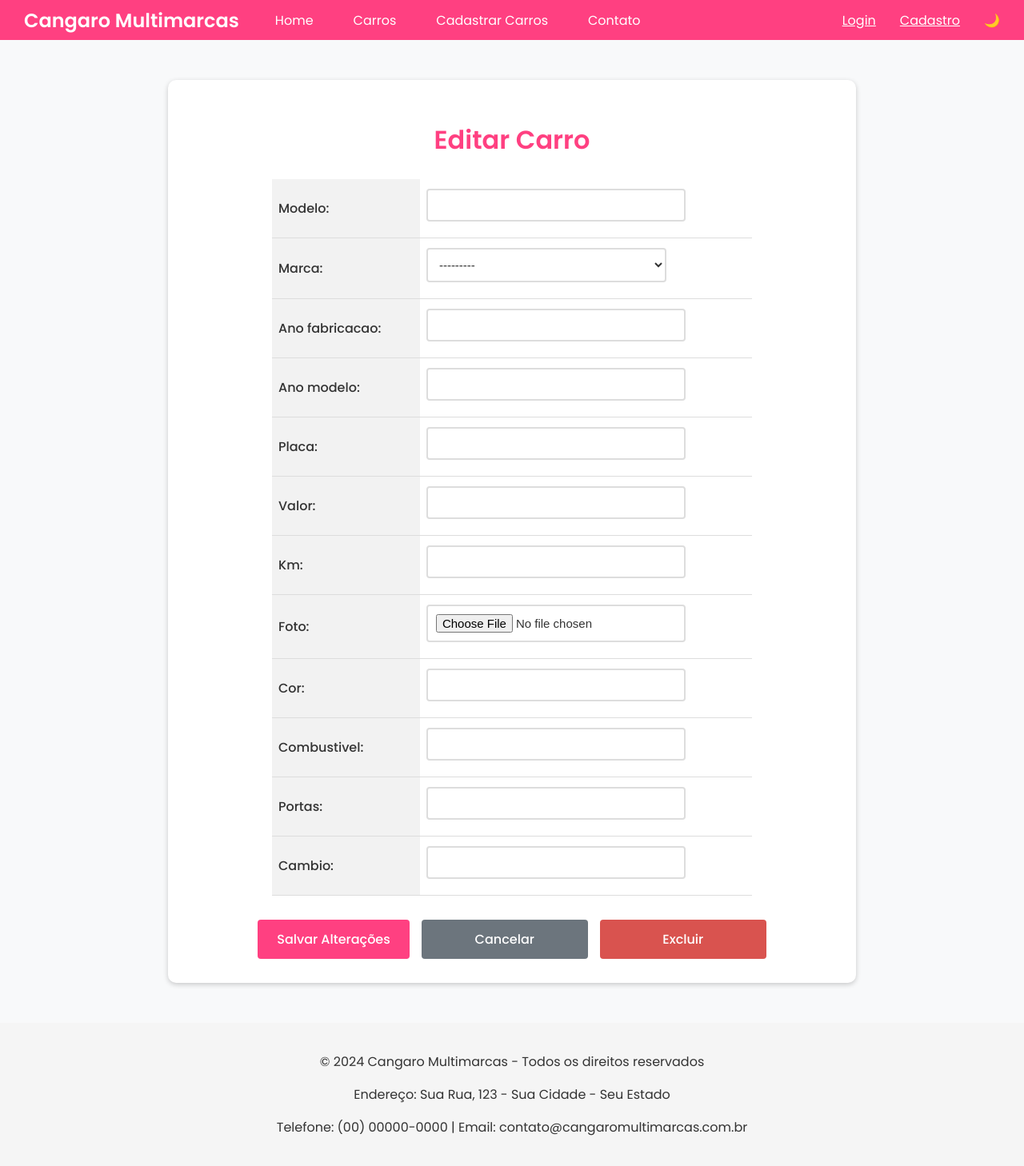
After one commit to GGneto10/carros_2, a Django app: template app/app/templates/atualizar_carro.html in a window 1280 px wide. The commit adds this page. Shown: the whole page at 80% size. Run offline with Django 5.2, Linux system fonts and the light colour scheme; the template is opened without the code that fills it: values that come from a table or form of the project are taken from there, others are empty.

Commit message:
criação de novas views para um aprimoramento do CRUD, HTMLs e URLs para as respectivas views.

```diff
--- /dev/null
+++ b/app/app/templates/atualizar_carro.html
@@ -0,0 +1,203 @@
+{% extends "base.html" %}
+
+{% block content %}
+<style>
+    :root {
+        --primary-color: #ff4081;           /* Rosa - igual ao header */
+        --primary-hover: #f8bbd0;           /* Rosa claro - igual ao nav-hover */
+        --secondary-color: #6c757d;
+        --secondary-hover: #5a6268;
+        --danger-color: #d9534f;
+        --danger-hover: #c9302c;
+        --text-color: #333;
+        --text-light: #f8f9fa;
+        --bg-color: #f8f9fa;
+        --form-bg: #ffffff;
+        --border-color: #ddd;
+        --input-bg: #ffffff;
+        --input-border: #ddd;
+        --input-focus: #ff4081;             /* Rosa - igual ao primary */
+        --table-header-bg: #f2f2f2;
+        --shadow: 0 2px 6px rgba(0, 0, 0, 0.2);
+        --border-radius: 10px;
+    }
+
+    .dark-mode {
+        --primary-color: #b71c1c;           /* Vermelho escuro - igual ao header no dark */
+        --primary-hover: #424242;           /* Cinza escuro - igual ao nav-hover no dark */
+        --secondary-color: #5a6268;
+        --secondary-hover: #6c757d;
+        --danger-color: #c9302c;
+        --danger-hover: #d9534f;
+        --text-color: #e6e6e6;
+        --text-light: #f8f9fa;
+        --bg-color: #121212;
+        --form-bg: #2a2a2a;
+        --border-color: #444;
+        --input-bg: #3a3a3a;
+        --input-border: #444;
+        --input-focus: #b71c1c;             /* Vermelho escuro - igual ao primary no dark */
+        --table-header-bg: #3a3a3a;
+        --shadow: 0 2px 6px rgba(0, 0, 0, 0.4);
+    }
+
+    body {
+        background-color: var(--bg-color);
+        color: var(--text-color);
+        transition: background-color 0.3s, color 0.3s;
+    }
+
+    form {
+        max-width: 800px;
+        margin: 30px auto;
+        padding: 30px;
+        background-color: var(--form-bg);
+        border-radius: var(--border-radius);
+        box-shadow: var(--shadow);
+        transition: all 0.3s ease;
+    }
+
+    form h1 {
+        font-size: 2rem;
+        margin-bottom: 25px;
+        text-align: center;
+        color: var(--primary-color);
+    }
+
+    table {
+        margin: 0 auto;
+        border-collapse: collapse;
+        width: 100%;
+        max-width: 600px;
+    }
+
+    th, td {
+        padding: 12px 8px;
+        text-align: left;
+        border-bottom: 1px solid var(--border-color);
+    }
+
+    th {
+        background-color: var(--table-header-bg);
+        font-weight: 500;
+    }
+
+    input[type="text"],
+    input[type="number"],
+    input[type="file"],
+    select,
+    textarea {
+        padding: 10px;
+        font-size: 15px;
+        background-color: var(--input-bg);
+        color: var(--text-color);
+        border: 2px solid var(--input-border);
+        border-radius: 4px;
+        width: 100%;
+        max-width: 300px;
+        margin-bottom: 8px;
+        transition: border-color 0.3s ease;
+    }
+
+    input[type="text"]:focus,
+    input[type="number"]:focus,
+    select:focus,
+    textarea:focus {
+        outline: none;
+        border-color: var(--input-focus);
+    }
+
+    .buttons-container {
+        display: flex;
+        justify-content: center;
+        gap: 15px;
+        margin-top: 30px;
+        flex-wrap: wrap;
+    }
+
+    .btn {
+        display: inline-flex;
+        align-items: center;
+        justify-content: center;
+        padding: 12px 24px;
+        border-radius: 4px;
+        font-size: 16px;
+        font-weight: 500;
+        cursor: pointer;
+        transition: all 0.3s ease;
+        text-decoration: none !important;
+        min-width: 160px;
+        border: none;
+        font-family: 'Poppins', 'Roboto', sans-serif;
+    }
+
+    .btn-primary {
+        background-color: var(--primary-color);
+        color: white;
+    }
+
+    .btn-primary:hover {
+        background-color: var(--primary-hover);
+        transform: translateY(-2px);
+    }
+
+    .btn-secondary {
+        background-color: var(--secondary-color);
+        color: white;
+    }
+
+    .btn-secondary:hover {
+        background-color: var(--secondary-hover);
+        transform: translateY(-2px);
+    }
+
+    .btn-danger {
+        background-color: var(--danger-color);
+        color: white;
+    }
+
+    .btn-danger:hover {
+        background-color: var(--danger-hover);
+        transform: translateY(-2px);
+    }
+
+    .error-message {
+        color: var(--danger-color);
+        font-size: 14px;
+        margin-top: 5px;
+    }
+
+    label {
+        color: var(--text-color);
+    }
+
+    @media (max-width: 768px) {
+        form {
+            padding: 20px;
+        }
+
+        table {
+            display: block;
+            overflow-x: auto;
+        }
+
+        .btn {
+            min-width: 120px;
+            padding: 10px 15px;
+        }
+    }
+</style>
+
+<form method="post" enctype="multipart/form-data">
+    {% csrf_token %}
+    <h1>Editar Carro</h1>
+    <table>
+        {{ form.as_table }}
+    </table>
+    <div class="buttons-container">
+        <input type="submit" value="Salvar Alterações" class="btn btn-primary">
+        <a href="{% url 'lista' %}" class="btn btn-secondary">Cancelar</a>
+        <a href="{% url 'deletar_carro' pk=object.id %}" class="btn btn-danger">Excluir</a>
+    </div>
+</form>
+{% endblock %}
--- a/app/app/templates/detalhes_carros.html
+++ b/app/app/templates/detalhes_carros.html
@@ -1,3 +1,5 @@
+
+
 <!DOCTYPE html>
 <html lang="pt-br">
 <head>
--- a/app/app/urls.py
+++ b/app/app/urls.py
@@ -16,7 +16,7 @@ Including another URLconf
 """
 from django.contrib import admin
 from django.urls import path
-from carros.views import CarrosListView, CarrosDetailView, AddCarroCreateView
+from carros.views import CarrosListView, CarrosDetailView, AddCarroCreateView, AtualizarCarroUpdateView, DeletarCarroDeleteView
 from django.views.generic import RedirectView
 from django.conf import settings
 from django.conf.urls.static import static
@@ -31,5 +31,7 @@ urlpatterns = [
     path('cadastro/', cadastro_view, name='cadastro'),
     path('login/', login_view, name='login'),
     path('logout/', logout_view, name='deslogar'),
+    path('carros/<int:pk>/update/', AtualizarCarroUpdateView.as_view(), name='atualizar_carro'),
+    path('carros/<int:pk>/delete/', DeletarCarroDeleteView.as_view(), name='deletar_carro'),
 
 ] + static(settings.MEDIA_URL, document_root=settings.MEDIA_ROOT)
```
Also changed, not shown: app/app/templates/deletar_carro.html (added, +171 -0 lines), carros/views.py (+21 -1 lines).
